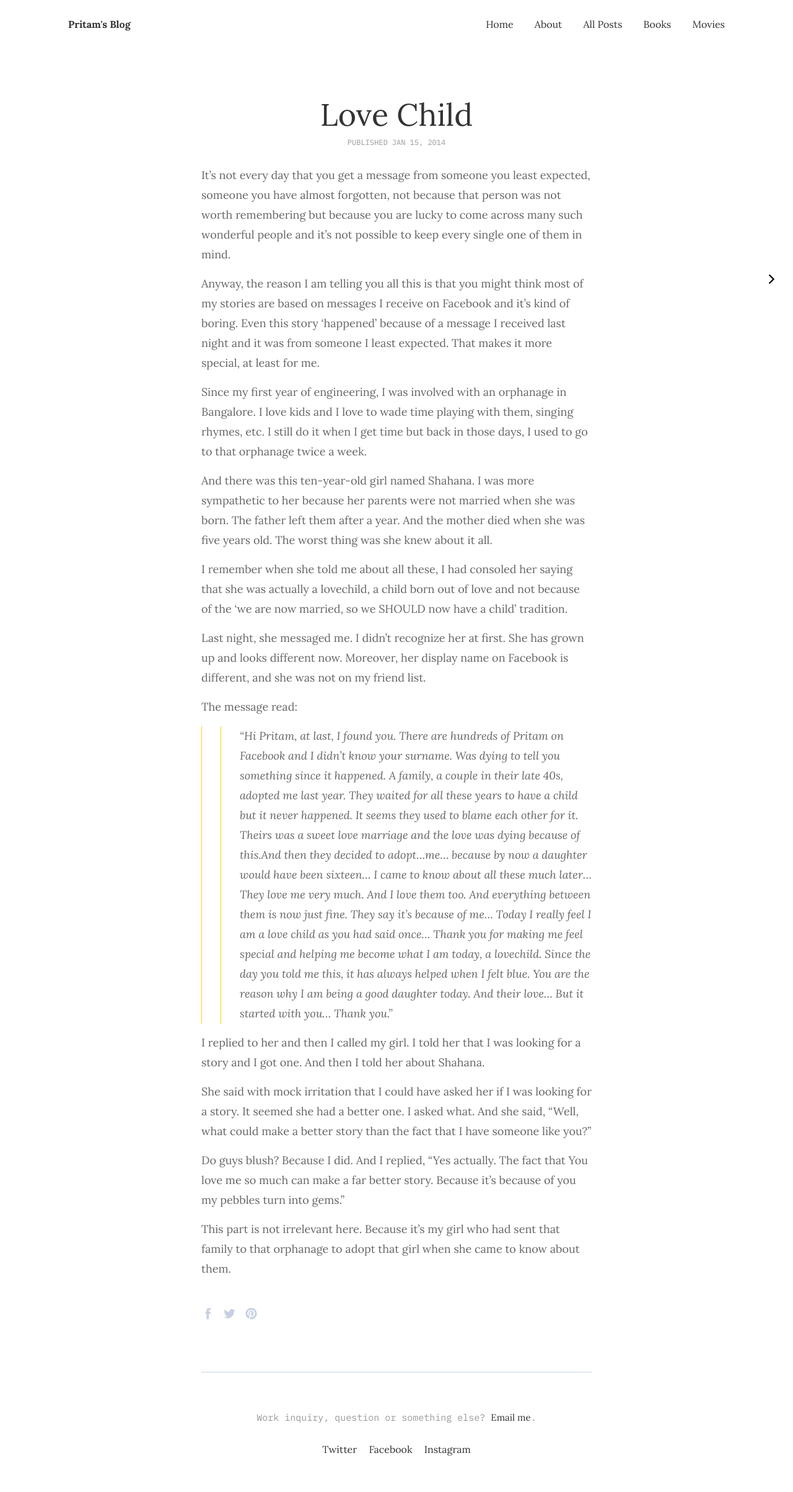
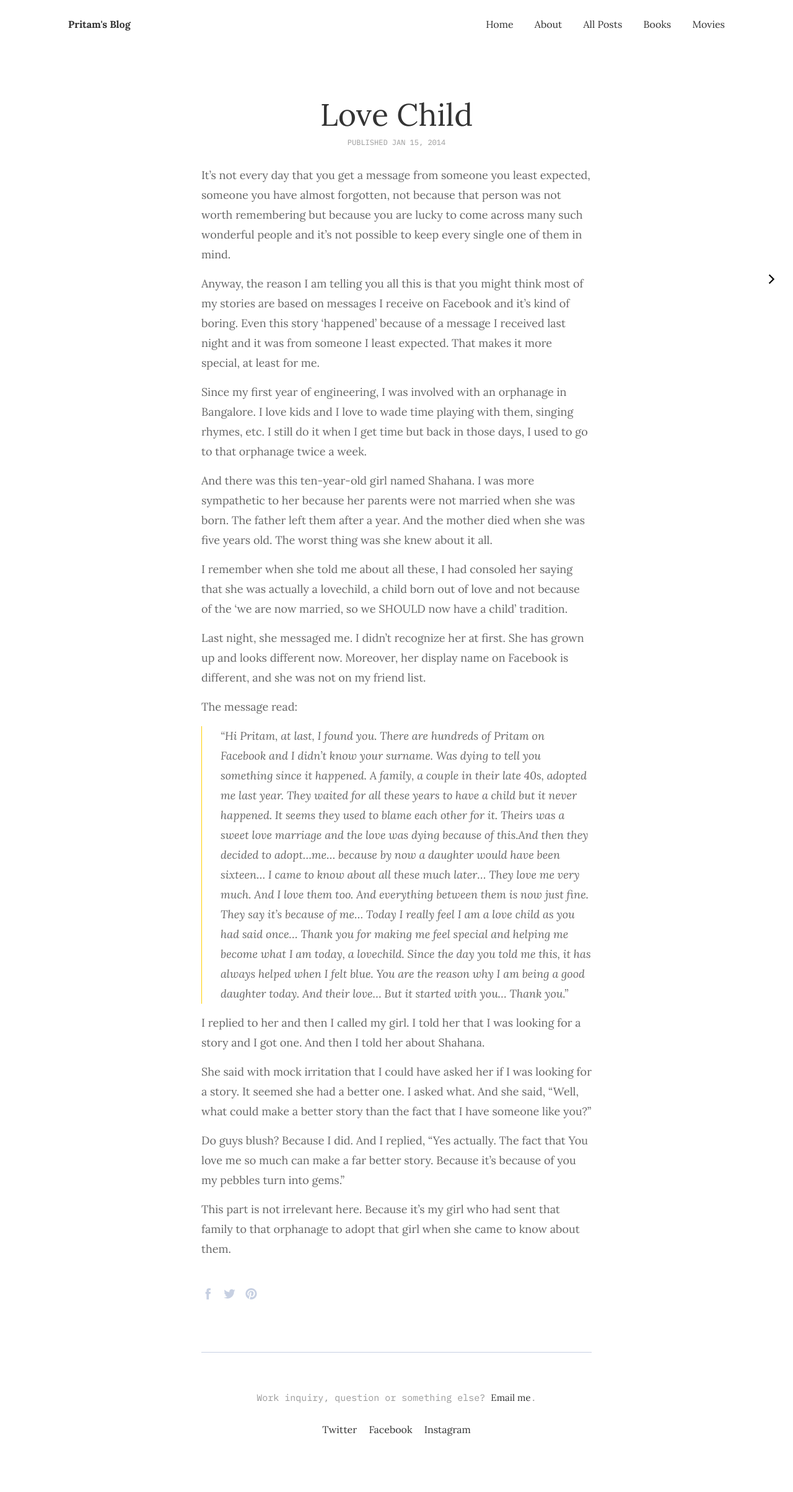
Before and after one commit to argumentativeyouth/pblog, a Jekyll site: the page built from _posts/2014-01-15-love-child.md, in a window 1280 px wide. Shown: the whole page at 62% size. Built offline with Jekyll 4.4.1, drawn with Linux system fonts in a browser that asks for light colours; after the commit the page ends 2376 px from its top, so only the background shows below that.

```diff
--- a/_posts/2014-01-15-love-child.md
+++ b/_posts/2014-01-15-love-child.md
@@ -18,7 +18,7 @@ Last night, she messaged me. I didn't recognize her at first. She has grown up a
 
 The message read:
 
->> "Hi Pritam, at last, I found you. There are hundreds of Pritam on Facebook and I didn't know your surname. Was dying to tell you something since it happened. A family, a couple in their late 40s, adopted me last year. They waited for all these years to have a child but it never happened. It seems they used to blame each other for it. Theirs was a sweet love marriage and the love was dying because of this.And then they decided to adopt...me... because by now a daughter would have been sixteen... I came to know about all these much later... They love me very much. And I love them too. And everything between them is now just fine. They say it's because of me... Today I really feel I am a love child as you had said once... Thank you for making me feel special and helping me become what I am today, a lovechild. Since the day you told me this, it has always helped when I felt blue. You are the reason why I am being a good daughter today. And their love... But it started with you... Thank you."
+> "Hi Pritam, at last, I found you. There are hundreds of Pritam on Facebook and I didn't know your surname. Was dying to tell you something since it happened. A family, a couple in their late 40s, adopted me last year. They waited for all these years to have a child but it never happened. It seems they used to blame each other for it. Theirs was a sweet love marriage and the love was dying because of this.And then they decided to adopt...me... because by now a daughter would have been sixteen... I came to know about all these much later... They love me very much. And I love them too. And everything between them is now just fine. They say it's because of me... Today I really feel I am a love child as you had said once... Thank you for making me feel special and helping me become what I am today, a lovechild. Since the day you told me this, it has always helped when I felt blue. You are the reason why I am being a good daughter today. And their love... But it started with you... Thank you."
 
 I replied to her and then I called my girl. I told her that I was looking for a story and I got one. And then I told her about Shahana.
 
```
